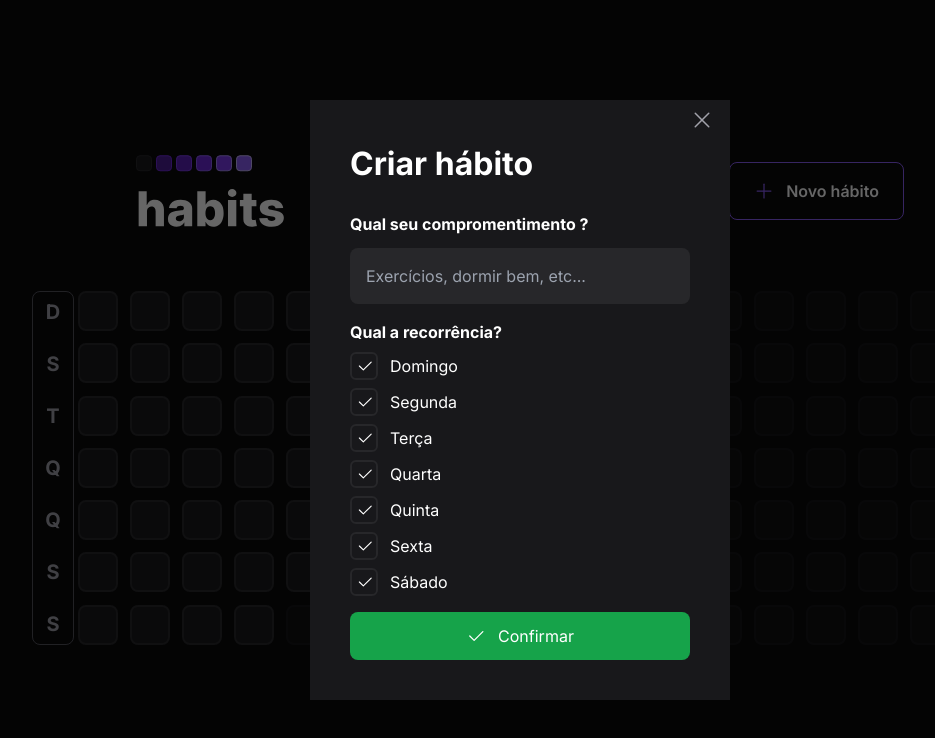
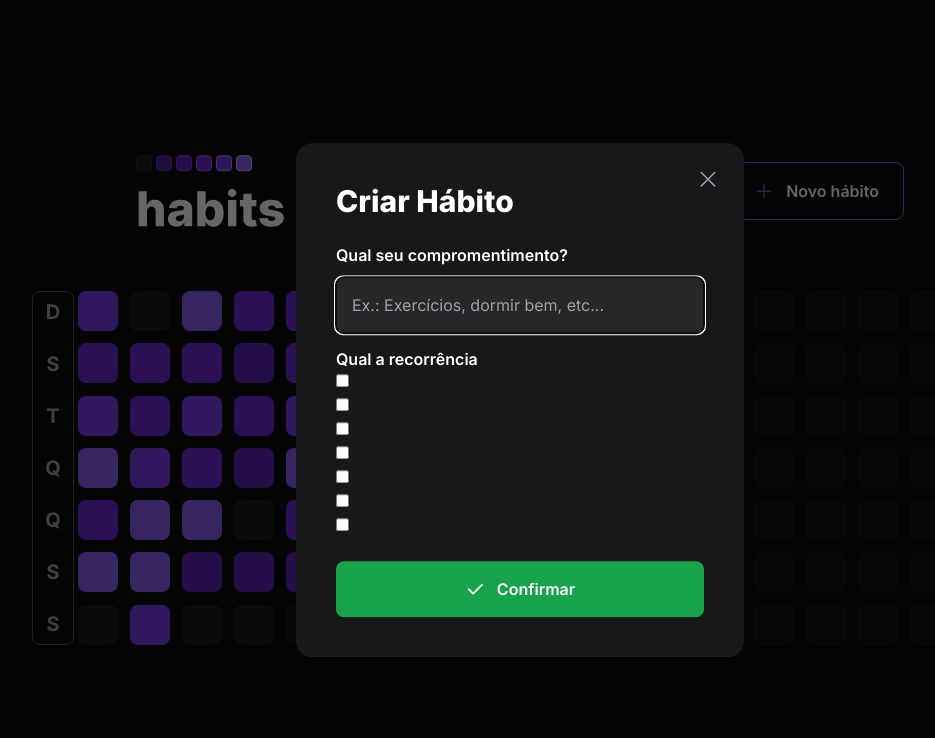
Before and after one commit to zkauansantos/nlwSetupFE, a React (Vite) app: page / in a window 1280 px wide. Both pictures are taken after a click on the button "Novo hábito". Shown: the top 738 px of the page, without its empty margins (120-1055 px from the left). Built offline with nearby package versions, Linux system fonts and the light colour scheme.

Commit message:
refactored modal for radix-ui and criated popover with radix

```diff
--- a/package.json
+++ b/package.json
@@ -9,6 +9,9 @@
     "preview": "vite preview"
   },
   "dependencies": {
+    "@radix-ui/react-dialog": "^1.0.2",
+    "@radix-ui/react-popover": "^1.0.3",
+    "clsx": "^1.2.1",
     "dayjs": "^1.11.7",
     "phosphor-react": "^1.4.1",
     "react": "^18.2.0",
--- a/src/App.tsx
+++ b/src/App.tsx
@@ -1,19 +1,15 @@
-import { useState } from 'react';
 import './assets/styles/global.css';
 import Header from './components/Header';
-import Modal from './components/Modal';
 import SummaryTable from './components/SummaryTable';
 
 
 export default function App() {
-	const [visibleModal, setVisibleModal] = useState(false);
 
 	return (
 		<div className='w-screen h-screen flex justify-center items-center'>
 			<div className='w-full max-w-5xl px-6 flex flex-col gap-16'>
-				<Header onOpenModal={() => setVisibleModal(true)}/>
+				<Header />
 				<SummaryTable/>
-				<Modal visible={visibleModal} onCloseModal={() => setVisibleModal(false)}/>
 			</div>
 		</div>
 	);
--- a/src/components/Habit/index.tsx
+++ /dev/null
@@ -1,11 +0,0 @@
-interface HabitProps {
-  completed: number
-}
-
-export default function Habit({ completed } : HabitProps) {
-	return (
-		<div className="bg-zinc-900 w w-10 h-10 text-white rounded m-2 text-center flex items-center justify-center">
-			{completed}
-		</div>
-	);
-}
--- a/src/components/Header/index.tsx
+++ b/src/components/Header/index.tsx
@@ -1,23 +1,12 @@
 import logo from '../../assets/logo.svg';
-import { Plus } from 'phosphor-react';
+import Modal from '../Modal';
 
-interface HeaderProps {
-  onOpenModal(): void
-}
-
-export default function Header ({ onOpenModal } : HeaderProps) {
+export default function Header () {
 	return (
 		<div className='w-full max-w-3xl mx-auto flex items-center justify-between' >
 			<img src={logo} alt="logo" />
 
-			<button
-				type='button'
-				className='border border-violet-500 font-semibold rounded-lg px-6 py-4 flex items-center gap-3 hover:border-violet-300'
-				onClick={onOpenModal}
-			>
-				<Plus size={20} className="text-violet-500 "/>
-        Novo hábito
-			</button>
+			<Modal />
 		</div>
 	);
 }
--- /dev/null
+++ b/src/components/Modal/NewHabitForm/index.tsx
@@ -0,0 +1,46 @@
+import { Check } from 'phosphor-react';
+
+export default function NewHabitForm () {
+	const weekDays = [
+		'Domingo',
+		'Segunda-Feira',
+		'Terça-Feira',
+		'Quarta-Feira',
+		'Quinta-Feira',
+		'Sexta-Feira',
+		'Sábado',
+	];
+
+
+	return (
+		<form className='w-full flex flex-col mt-6'>
+			<label htmlFor="title" className='font-semibold leading-tight'>
+        Qual seu compromentimento?
+			</label>
+
+			<input type="text"
+				id="title"
+				placeholder="Ex.: Exercícios, dormir bem, etc..."
+				autoFocus
+				className='p-4 rounded-lg mt-3 bg-zinc-800 text-white placeholder:text-zinc-400'
+			/>
+
+			<label htmlFor="" className='font-semibold leading-tight mt-4'>
+      Qual a recorrência
+			</label>
+
+			{weekDays.map((day, i) => (
+				<label key={`${day} - ${i}`}>
+					<input type="checkbox" name="" id="" />
+				</label>
+			))}
+
+
+			<button type="submit" className='mt-6 rounded-lg p-4 gap-3 flex items-center justify-center font-semibold bg-green-600 hover:bg-green-400'>
+				<Check size={20} weight="bold" />
+        Confirmar
+			</button>
+
+		</form>
+	);
+}
--- a/src/components/Modal/index.tsx
+++ b/src/components/Modal/index.tsx
@@ -1,77 +1,33 @@
-import { Check } from 'phosphor-react';
-import close from '../../assets/icons/close.svg';
+import { Plus, X } from 'phosphor-react';
+import * as Dialog from '@radix-ui/react-dialog';
+import NewHabitForm from './NewHabitForm';
 
-interface ModalProps {
-  visible: boolean
-  onCloseModal(): void
-}
 
-export default function Modal ({ visible, onCloseModal } : ModalProps) {
-	const weekDays = [
-		'Domingo',
-		'Segunda',
-		'Terça',
-		'Quarta',
-		'Quinta',
-		'Sexta',
-		'Sábado',
-	];
+export default function Modal () {
+	return (
+		<Dialog.Root>
+			<Dialog.Trigger
+				type='button'
+				className='border border-violet-500 font-semibold rounded-lg px-6 py-4 flex items-center gap-3 hover:border-violet-300'
+			>
+				<Plus size={20} className='text-violet-500' />
+        Novo hábito
+			</Dialog.Trigger>
 
-	if(!visible) {
-		return null;
-	}
+			<Dialog.Portal>
+				<Dialog.Overlay className='fixed inset-0 w-screen h-screen bg-black/60'/>
+				<Dialog.Content className='absolute p-10 bg-zinc-900 rounded-2xl w-full max-w-md top-1/2 left-1/2 -translate-y-1/2 -translate-x-1/2'>
+					<Dialog.Close className=' top-6 right-6 absolute text-zinc-400 hover:text-zinc-200'>
+						<X size={24} aria-label="Fechar"/>
+					</Dialog.Close>
+					<Dialog.Title className='text-3xl leading-tight font-extrabold'>
+            Criar Hábito
+					</Dialog.Title>
 
-	return (
-		<div className="w-screen h-screen bg-bg-modal absolute top-0 left-0 text-black z-10 flex justify-center items-center">
-			<div className="min-w-w-modal min-h-h-modal bg-zinc-900 relative text-white px-10 py-10">
-				<button
-					className="absolute right-4 top-2 "
-					onClick={onCloseModal}
-				>
-					<img src={close} alt="close"/>
-				</button>
+					<NewHabitForm/>
 
-				<h1 className='font-bold text-large mb-6'>Criar hábito</h1>
-
-				<header className='mb-4'>
-					<strong className='mb-3 block'>Qual seu compromentimento ?</strong>
-					<input
-						className='bg-zinc-800 placeholder: text-zinc-400 border-2 rounded-lg border-none w-full p-4'
-						type="text"
-						placeholder='Exercícios, dormir bem, etc...' />
-				</header>
-
-				<div>
-					<strong>Qual a recorrência?</strong>
-
-					<form>
-						{weekDays.map((day, i) => (
-							<div
-								className='mt-2 flex items-center'
-								key={`${day} - ${i}`}
-							>
-								<label htmlFor={day} className="flex items-center justify-center gap-3 relative">
-									<input
-										className='appearance-none border-2 border-zinc-800 rounded-md focus:outline-none checked:bg-green-500 p-3 '
-										type="checkbox"
-										name={day}
-										id={day}
-									/>
-									<Check className='absolute left-1.5' size={18}/>
-									{day}
-								</label>
-							</div>
-						))}
-
-						<button
-							className='w-full bg-green-600 p-3 mt-4 rounded-lg flex items-center justify-center gap-3'
-							type='submit'>
-							<Check size={20}/>
-              Confirmar
-						</button>
-					</form>
-				</div>
-			</div>
-		</div>
+				</Dialog.Content>
+			</Dialog.Portal>
+		</Dialog.Root>
 	);
 }
--- /dev/null
+++ b/src/components/SummaryTable/HabitDay/ProgressBar/index.tsx
@@ -0,0 +1,21 @@
+interface ProgressBarProps {
+  progress: number
+}
+
+export default function ProgressBar ({ progress } : ProgressBarProps) {
+	const progressStyles = {
+		width: `${progress}%`,
+	};
+
+	return (
+		<div className='h-3 rounded-xl bg-zinc-700 w-full mt-4'>
+			<div
+				role='progressbar'
+				aria-label='Progresso de hábitos completados nesse dia'
+				aria-valuenow={progress}
+				className='h-3 rounded-xl bg-violet-600 w-3/4'
+				style={progressStyles}
+			/>
+		</div>
+	);
+}
--- a/src/components/SummaryTable/HabitDay/index.tsx
+++ b/src/components/SummaryTable/HabitDay/index.tsx
@@ -1,5 +1,36 @@
-export default function HabitDay () {
+import * as Popover from '@radix-ui/react-popover';
+import clsx from 'clsx';
+import ProgressBar from './ProgressBar';
+
+interface HabitDayProps {
+  completed: number,
+  amount: number
+}
+
+
+export default function HabitDay ({ completed, amount } : HabitDayProps) {
+	const percentageStyle = Math.round((completed / amount) * 100);
+
 	return (
-		<div className="w-10 h-10 bg-zinc-900 border-2 border-zinc-800 rounded-lg" />
+		<Popover.Root>
+			<Popover.Trigger className={clsx('w-10 h-10 rounded-lg', {
+				'bg-zinc-900 border-zinc-800': percentageStyle === 0,
+				'bg-violet-900 border-violet-700': percentageStyle > 0 && percentageStyle < 20,
+				'bg-violet-800 border-violet-600': percentageStyle >= 20 && percentageStyle < 40,
+				'bg-violet-700 border-violet-500': percentageStyle >= 40 && percentageStyle < 60,
+				'bg-violet-600 border-violet-400': percentageStyle >= 60 && percentageStyle < 80,
+				'bg-violet-500 border-violet-300': percentageStyle >= 80,
+			})} />
+
+			<Popover.Portal>
+				<Popover.Content className='min-w-[320px] w-full p-6 rounded-2xl bg-zinc-900 flex flex-col'>
+					<span className='font-semibold text-zinc-400'>terça-feira</span>
+					<span className='mt-1 font-extrabold leading-tight text-3xl'>17/01</span>
+
+					<ProgressBar progress={percentageStyle} />
+					<Popover.Arrow className='fill-violet-500' height={8} width={16} />
+				</Popover.Content>
+			</Popover.Portal>
+		</Popover.Root>
 	);
 }
--- a/src/components/SummaryTable/index.tsx
+++ b/src/components/SummaryTable/index.tsx
@@ -21,7 +21,10 @@ export default function SummaryTable () {
 
 			<div className="grid grid-rows-7 grid-flow-col gap-3 " >
 				{summaryDates.map((date) => (
-					<HabitDay key={date.toString()}/>
+					<HabitDay
+						key={date.toString()}
+						amount={5}
+						completed={Math.round(Math.random() * 5)}/>
 				))}
 
 				{amountOfDaysToFiLL > 0 && Array.from({ length: amountOfDaysToFiLL }).map(() => (
```
Also changed, not shown: 1 other file (tests, documents, lock files or other folders).
